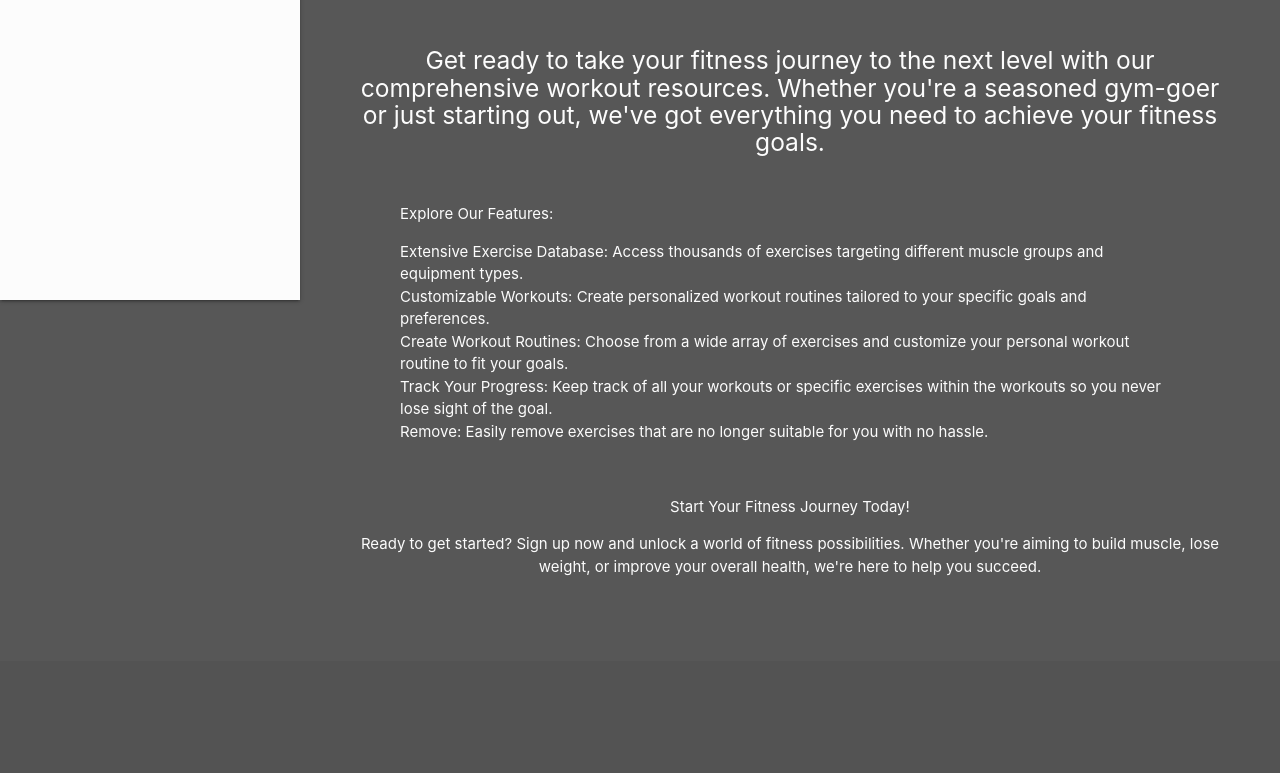
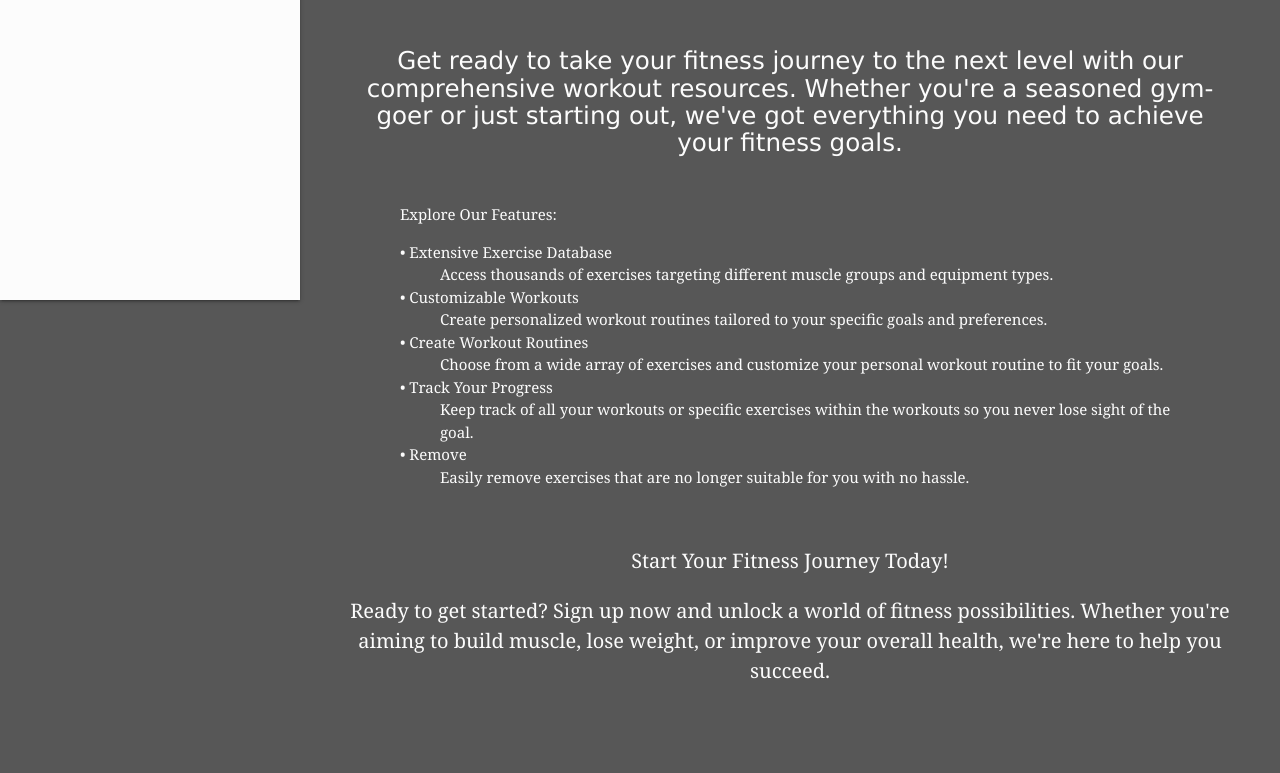
Before and after one commit to Tyrell-Lewis/Internal-Server-Error-1, a Flask app: page / in a window 1280 px wide. Shown: the part 560-1333 px from the top of the page. Before the commit the page ends 1136 px from the top, so only its background shows below. Run offline with Flask 3, Linux system fonts and the light colour scheme; data that the repository does not hold is empty.

Commit message:
Font changes

```diff
--- a/App/templates/index.html
+++ b/App/templates/index.html
@@ -36,18 +36,23 @@
 
     <div class="container">
         <p>Explore Our Features:</p>
-        <ul>
-            <li>Extensive Exercise Database: Access thousands of exercises targeting different muscle groups and equipment types.</li>
-            <li>Customizable Workouts: Create personalized workout routines tailored to your specific goals and preferences.</li>
-            <li>Create Workout Routines: Choose from a wide array of exercises and customize your personal workout routine to fit your goals.</li>
-            <li>Track Your Progress: Keep track of all your workouts or specific exercises within the workouts so you never lose sight of the goal.</li>
-            <li>Remove: Easily remove exercises that are no longer suitable for you with no hassle.</li>
-        </ul>
+        <dl>
+            <dt>• Extensive Exercise Database</dt>
+                <dd>Access thousands of exercises targeting different muscle groups and equipment types.</dd>
+            <dt>• Customizable Workouts</dt>
+                <dd>Create personalized workout routines tailored to your specific goals and preferences.</dd>
+            <dt>• Create Workout Routines</dt>
+                <dd>Choose from a wide array of exercises and customize your personal workout routine to fit your goals.</dd>
+            <dt>• Track Your Progress</dt>
+                <dd>Keep track of all your workouts or specific exercises within the workouts so you never lose sight of the goal.</dd>
+            <dt>• Remove</dt>
+                <dd>Easily remove exercises that are no longer suitable for you with no hassle.</dd>
+        </dl>
     </div>
 
     <br>
 
-    <div class="center">
+    <div class="center" style="font-size: 20px;">
         <p>Start Your Fitness Journey Today!</p>
         <p>Ready to get started? Sign up now and unlock a world of fitness possibilities. Whether you're aiming to build muscle, lose weight, or improve your overall health, we're here to help you succeed.</p>
     </div>
--- a/App/templates/layout.html
+++ b/App/templates/layout.html
@@ -93,6 +93,14 @@
             color: #FCFCFC;
           }
 
+          p, dl, dd, dt {
+            font-family: Georgia;
+          }
+
+          h4, h5 {
+            font-family: Verdana;
+          }
+
           form {
             color: #FCFCFC;
           }
```
